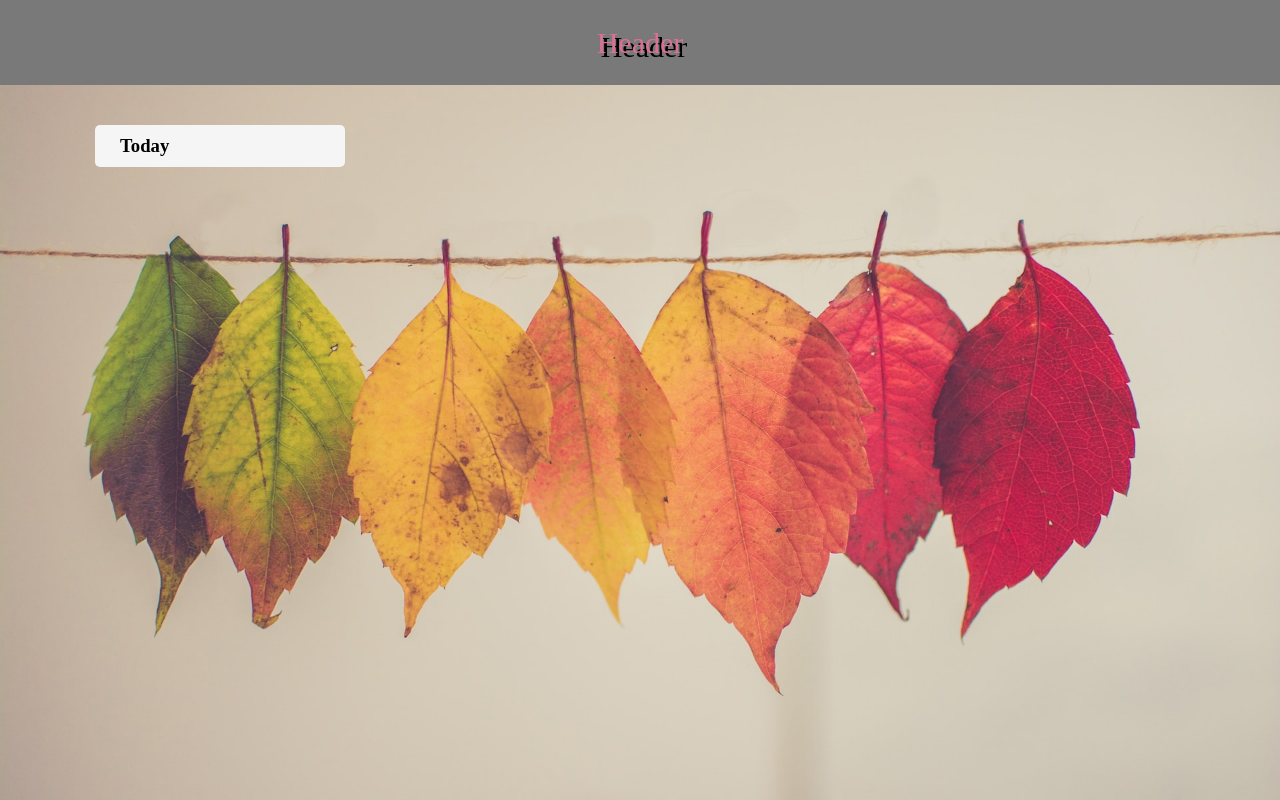
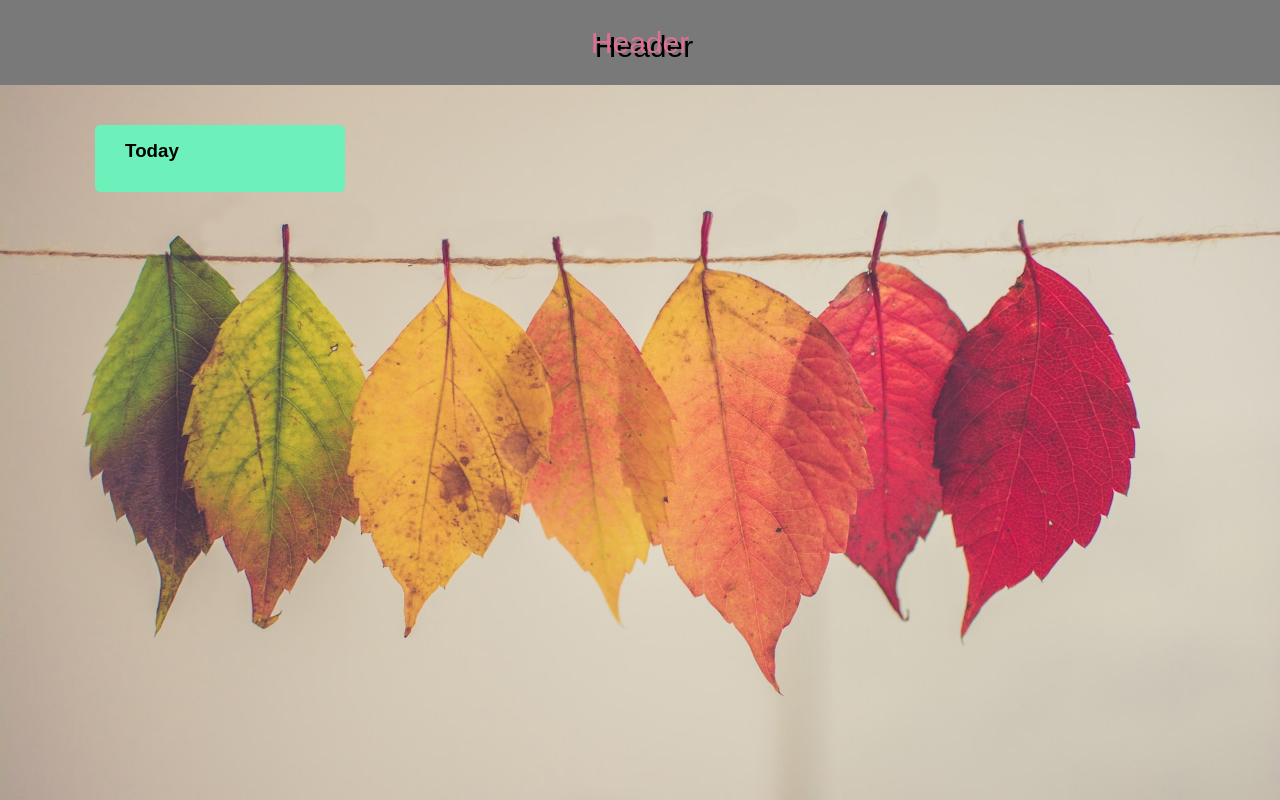
Before and after one commit to hiroto-okumura/trello-clone, a React (Create React App) app: page / in a window 1280 px wide. Built offline with nearby package versions, Linux system fonts and the light colour scheme.

Commit message:
add css to TaskCardTitle

```diff
--- a/src/components/task/TaskCardTitle.jsx
+++ b/src/components/task/TaskCardTitle.jsx
@@ -21,10 +21,11 @@ export const TaskCardTitle = () => {
   };
 
   return (
-    <div onClick={handleClick}>
+    <div onClick={handleClick} className="inputTitleAreaWrapper">
       {isClick ? (
         <form onSubmit={handleSubmit}>
           <input
+            className="inputTitleArea"
             autoFocus
             maxLength={20}
             type="text"
--- a/src/index.css
+++ b/src/index.css
@@ -2,6 +2,7 @@
   box-sizing: border-box;
   margin: 0;
   padding: 0;
+  font-family: 'Arial', sans-serif;
 
 }
 
@@ -32,7 +33,7 @@ header {
   width: 250px;
   padding: 10px 25px;
   margin: 10px 1%;
-  background-color: whitesmoke;
+  background-color: #6ef0ba;
   border-radius: 5px;
 }
 
@@ -40,3 +41,18 @@ header {
   margin: 10px 5%;
   padding: 20px 20px;
 }
+
+.inputTitleAreaWrapper {
+  margin-bottom: 15px;
+  padding: 5px 5px;
+  width: 100%;
+  cursor: pointer;
+}
+
+.inputTitleArea {
+  width: 100%;
+  border-radius: 3px;
+  font-size: 1.1rem;
+  border: none;
+  outline: none;
+}
```
